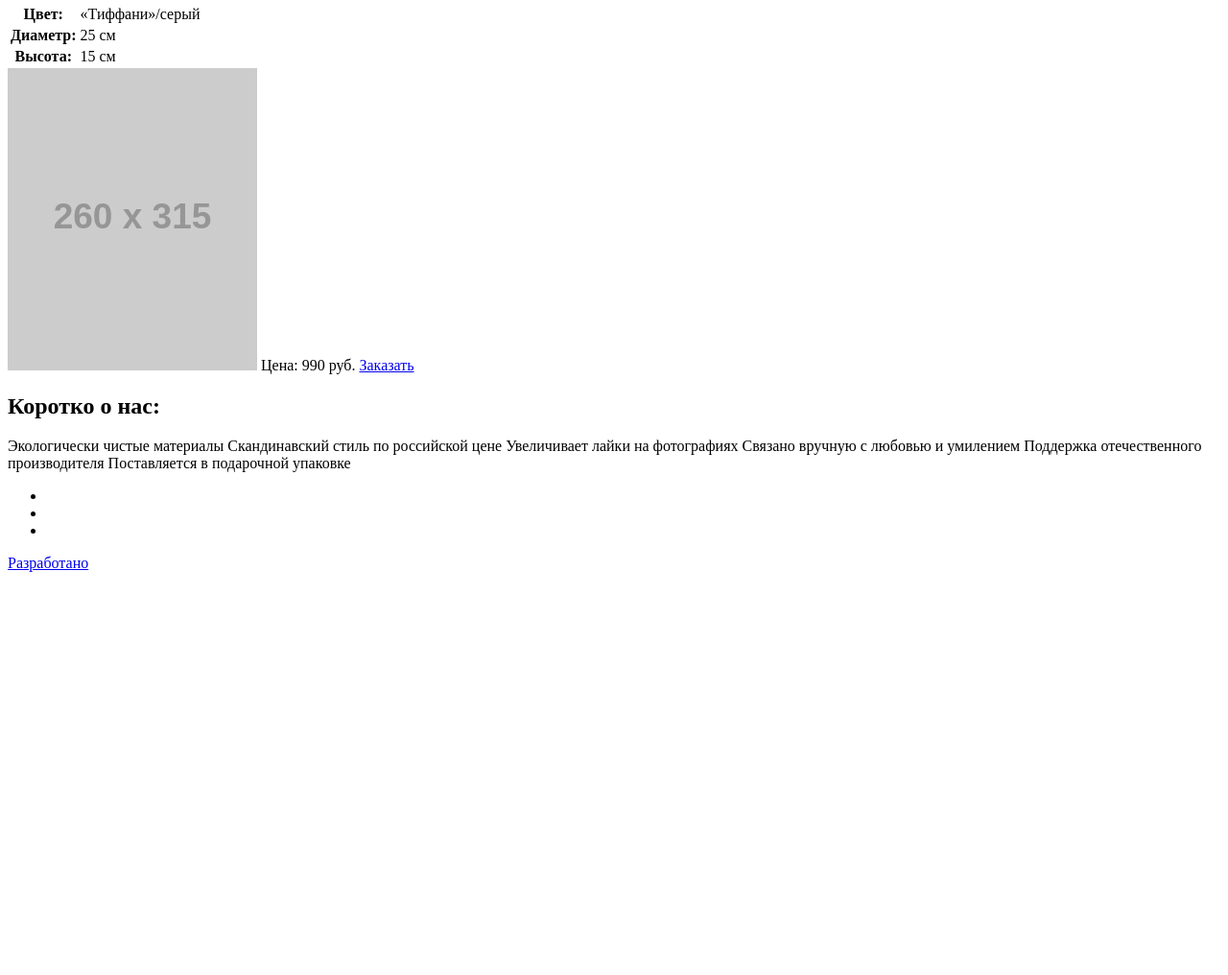
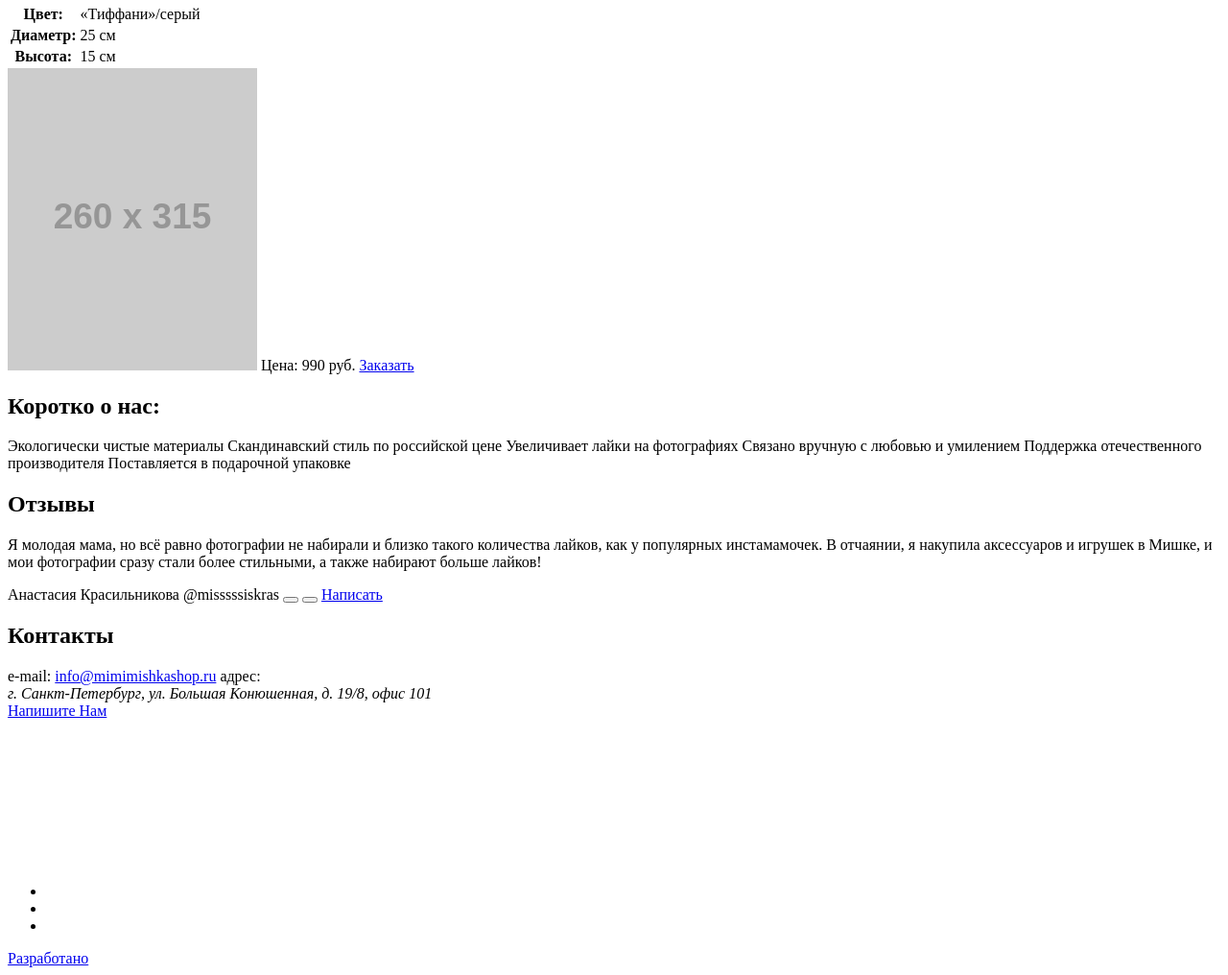
Before and after one commit to Glebrd/772741-mishka-16, a website: page source/index.html in a window 1280 px wide. Shown: the part 352-1368 px from the top of the page at 96% size. Before the commit the page ends 956 px from the top, so only its background shows below. Drawn offline with Linux system fonts and the light colour scheme; grey boxes are pictures that could not be loaded; placeholder pictures from the web are drawn by us.

Commit message:
Разметка всех старниц

```diff
--- a/source/index.html
+++ b/source/index.html
@@ -71,6 +71,32 @@
         Поставляется в подарочной упаковке
       </span>
     </section>
+    <section class="feedback">
+      <h2 class="feedback__title">Отзывы</h2>
+      <p class="feedback__text">Я молодая мама, но всё равно фотографии не набирали и близко такого количества лайков,
+        как у популярных инстамамочек. В отчаянии, я накупила аксессуаров и игрушек в Мишке, и мои фотографии сразу
+        стали более стильными, а также набирают больше лайков!</p>
+      <span class="feedback__name">Анастасия Красильникова</span>
+      <span class="feedback__tag">@misssssiskras</span>
+      <button class="feedback__btn feedback__btn-prev"></button>
+      <button class="feedback__btn feedback__btn-next"></button>
+      <a href="#" class="feedback__btn-write button">Написать</a>
+    </section>
+    <section class="contacts">
+      <div class="contacts__wrapper">
+        <h2 class="contacts__title">Контакты</h2>
+        <span class="contacts__email">e-mail:</span>
+        <a class="contacts__email-text" href="mailto:info@mimimishkashop.ru">info@mimimishkashop.ru</a>
+        <span class="contacts__address">адрес:</span>
+        <address class="contacts__address-text">г. Санкт-Петербург, ул. Большая Конюшенная, д. 19/8, офис 101</address>
+        <a class="contacts__btn button" href="#">Напишите Нам</a>
+      </div>
+      <div class="contacts__map-wrapper">
+        <iframe
+          src="https://www.google.com/maps/embed?pb=!1m18!1m12!1m3!1d1998.6037872533277!2d30.320858716096975!3d59.93871648187614!2m3!1f0!2f0!3f0!3m2!1i1024!2i768!4f13.1!3m3!1m2!1s0x4696310fca145cc1%3A0x42b32648d8238007!2z0JHQvtC70YzRiNCw0Y8g0JrQvtC90Y7RiNC10L3QvdCw0Y8g0YPQuy4sIDE5LzgsINCh0LDQvdC60YIt0J_QtdGC0LXRgNCx0YPRgNCzLCAxOTExODY!5e0!3m2!1sru!2sru!4v1554286769978!5m2!1sru!2sru"
+          frameborder="0" style="border:0" allowfullscreen></iframe>
+      </div>
+    </section>
   </main>
   <footer class="footer index__footer">
     <ul class="footer__socials socials-list">
```
